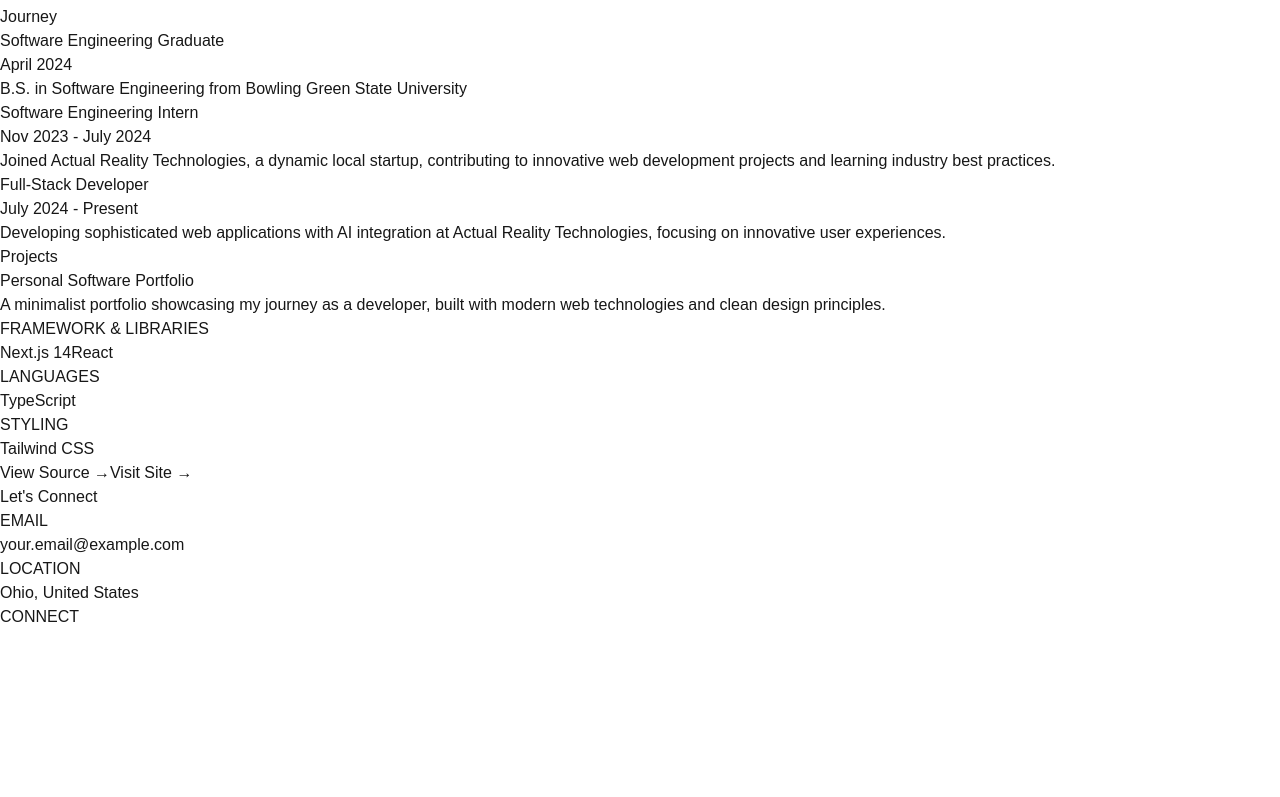
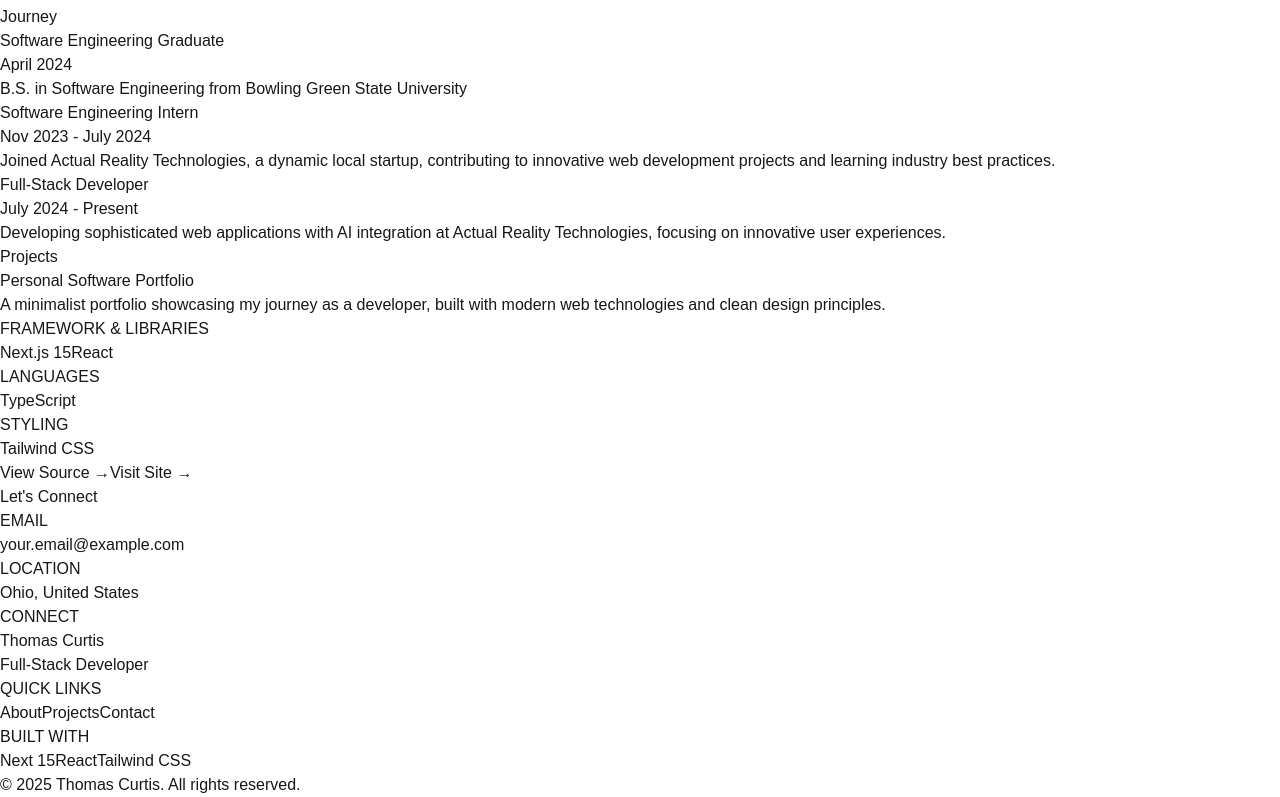
Before and after one commit to thomasvcurtis/software-portfolio, a Next.js app: page / in a window 1280 px wide. Shown: the part 499-1296 px from the top of the page. Before the commit the page ends 1128 px from the top, so only its background shows below. Built offline with nearby package versions, Linux system fonts and the light colour scheme.

Commit message:
footer section and update to show I am using Next.js 15

```diff
--- a/src/app/page.tsx
+++ b/src/app/page.tsx
@@ -2,9 +2,9 @@
 
 export default function Home() {
   return (
-    <main className="snap-y snap-mandatory h-screen overflow-y-auto">
+    <main className="relative">
       {/* ===== HERO SECTION ===== */}
-      <section className="h-screen flex flex-col justify-center px-8 snap-start">
+      <section className="min-h-screen flex flex-col justify-center px-8">
         <div className="max-w-4xl mx-auto space-y-8">
           {/* Hero - Title Block */}
           <div className="relative">
@@ -58,10 +58,7 @@
       </section>
 
       {/* ===== ABOUT SECTION ===== */}
-      <section
-        id="about"
-        className="h-screen px-8 py-20 bg-gray-50 dark:bg-gray-900 snap-start"
-      >
+      <section id="about" className="min-h-screen px-8 py-20 bg-gray-50 dark:bg-gray-900">
         <div className="max-w-4xl mx-auto space-y-16">
           {/* About - Introduction Block */}
           <div className="space-y-6">
@@ -224,7 +221,7 @@
       </section>
 
       {/* ===== PROJECTS SECTION ===== */}
-      <section id="projects" className="min-h-screen px-8 py-20 snap-start">
+      <section id="projects" className="min-h-screen px-8 py-20">
         <div className="max-w-4xl mx-auto space-y-16">
           {/* Projects - Section Header */}
           <div className="space-y-6">
@@ -261,7 +258,7 @@
                   </h4>
                   <div className="grid grid-cols-2 gap-2">
                     <span className="px-3 py-1 text-sm bg-gray-100 dark:bg-gray-800 rounded-full text-gray-700 dark:text-gray-300">
-                      Next.js 14
+                      Next.js 15
                     </span>
                     <span className="px-3 py-1 text-sm bg-gray-100 dark:bg-gray-800 rounded-full text-gray-700 dark:text-gray-300">
                       React
@@ -321,10 +318,7 @@
       </section>
 
       {/* ===== CONTACT SECTION ===== */}
-      <section
-        id="contact"
-        className="min-h-screen px-8 py-20 bg-gray-50 dark:bg-gray-900 snap-start"
-      >
+      <section id="contact" className="min-h-screen px-8 py-20 bg-gray-50 dark:bg-gray-900">
         <div className="max-w-4xl mx-auto space-y-16">
           {/* Contact - Section Header */}
           <div className="space-y-6">
@@ -412,6 +406,71 @@
           </div>
         </div>
       </section>
+
+      {/* ===== FOOTER SECTION ===== */}
+      <footer className="px-8 py-12 bg-white dark:bg-black border-t border-gray-200 dark:border-gray-800">
+        <div className="max-w-4xl mx-auto">
+          <div className="grid grid-cols-1 md:grid-cols-3 gap-8">
+            {/* Footer - Brand */}
+            <div className="space-y-4">
+              <h3 className="text-lg font-medium text-black dark:text-white">
+                Thomas Curtis
+              </h3>
+              <p className="text-sm text-gray-600 dark:text-gray-400">
+                Full-Stack Developer
+              </p>
+            </div>
+
+            {/* Footer - Quick Links */}
+            <div className="space-y-4">
+              <h3 className="text-sm font-medium text-gray-500 dark:text-gray-400">
+                QUICK LINKS
+              </h3>
+              <div className="flex flex-col space-y-2">
+                <a
+                  href="#about"
+                  className="text-sm text-gray-600 dark:text-gray-400 hover:text-black dark:hover:text-white transition-colors"
+                >
+                  About
+                </a>
+                <a
+                  href="#projects"
+                  className="text-sm text-gray-600 dark:text-gray-400 hover:text-black dark:hover:text-white transition-colors"
+                >
+                  Projects
+                </a>
+                <a
+                  href="#contact"
+                  className="text-sm text-gray-600 dark:text-gray-400 hover:text-black dark:hover:text-white transition-colors"
+                >
+                  Contact
+                </a>
+              </div>
+            </div>
+
+            {/* Footer - Copyright */}
+            <div className="space-y-4">
+              <h3 className="text-sm font-medium text-gray-500 dark:text-gray-400">
+                BUILT WITH
+              </h3>
+              <div className="flex flex-wrap gap-2">
+                <span className="text-xs px-2 py-1 bg-gray-100 dark:bg-gray-800 rounded-full text-gray-600 dark:text-gray-400">
+                  Next 15
+                </span>
+                <span className="text-xs px-2 py-1 bg-gray-100 dark:bg-gray-800 rounded-full text-gray-600 dark:text-gray-400">
+                  React
+                </span>
+                <span className="text-xs px-2 py-1 bg-gray-100 dark:bg-gray-800 rounded-full text-gray-600 dark:text-gray-400">
+                  Tailwind CSS
+                </span>
+              </div>
+              <p className="text-sm text-gray-600 dark:text-gray-400 pt-4">
+                © {new Date().getFullYear()} Thomas Curtis. All rights reserved.
+              </p>
+            </div>
+          </div>
+        </div>
+      </footer>
     </main>
   );
 }
```
